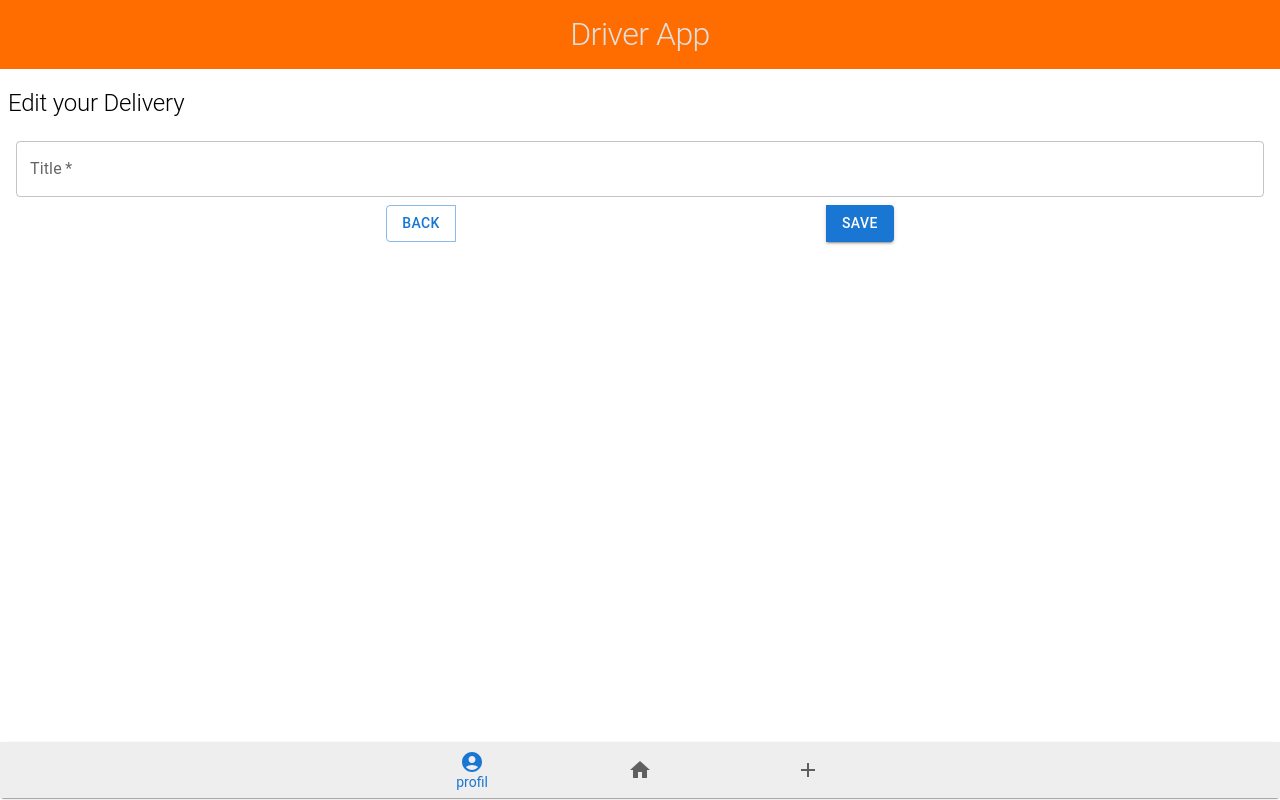
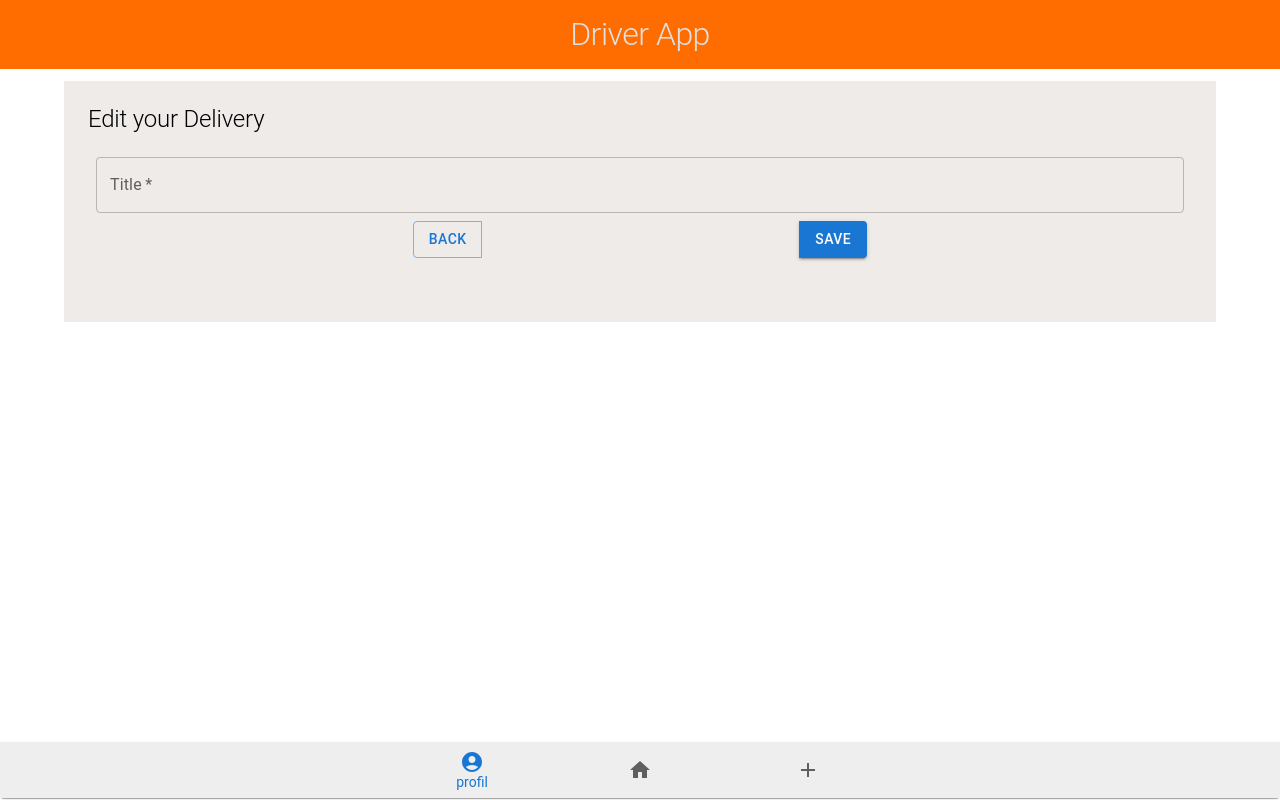
Before and after one commit to neuefische/hh-java-23-1-teamproject-driver, a React (Create React App) app in the folder frontend/: page /edit/1 in a window 1280 px wide. Built offline with nearby package versions, Linux system fonts and the light colour scheme; no server answers.

Commit message:
add style edit form

```diff
--- a/frontend/src/App.tsx
+++ b/frontend/src/App.tsx
@@ -64,15 +64,20 @@ function App() {
                                    </Box>
                                </Container>
                            }/>
-                    <Route path="/edit/:id" element={<EditDelivery delivery={delivery}
-                                                                  // title={delivery.title}
-                                                                   loadDeliveryById={loadDeliveryById}
-                                                                   updateDelivery={updateDelivery}/>}/>
+                    <Route path="/edit/:id" element={
+                        <Container maxWidth="lg">
+                            <Box sx={{bgcolor: '#efebe9', p: "1rem", pb: "3rem"}}>
+                                <EditDelivery delivery={delivery}
+                                    // title={delivery.title}
+                                              loadDeliveryById={loadDeliveryById}
+                                              updateDelivery={updateDelivery}/></Box>
+                        </Container>}/>
                 </Routes>
                 <Navigation/>
             </div>
         </BrowserRouter>
-    );
+    )
+        ;
 }
 
 export default App;
--- a/frontend/src/components/EditDelivery.tsx
+++ b/frontend/src/components/EditDelivery.tsx
@@ -1,18 +1,17 @@
-import React, {useEffect, useState} from "react";
+import React, {useEffect} from "react";
 import {Typography} from "@mui/material";
 import Form from "./Form";
 import {DeliveryModel} from "../models/DeliveryModel";
-import {useParams} from "react-router-dom";
+import {useNavigate, useParams} from "react-router-dom";
 
 type EditProps = {
-    // title: string,
     delivery: DeliveryModel;
     loadDeliveryById: (id: string) => void,
     updateDelivery: (id: string, delivery: DeliveryModel) => void
 }
 export default function EditDelivery(props: EditProps) {
-    const [title, setTitle] = useState<string>(props.delivery.title);
     const {id} = useParams();
+    const navigate = useNavigate();
 
     useEffect(() => {
         if (id) {
@@ -21,11 +20,11 @@ export default function EditDelivery(props: EditProps) {
         //eslint-disable-next-line
     }, [id]);
     console.log("Delivery", props.delivery);
-    console.log("title", title);
 
     const handleSubmit = (title: string) => {
         const updatedDelivery: DeliveryModel = {...props.delivery, title: title};
         props.updateDelivery(updatedDelivery.id, updatedDelivery);
+        navigate('/home')
         // console.log("updated", updatedDelivery);
     }
 
--- a/frontend/src/components/Form.tsx
+++ b/frontend/src/components/Form.tsx
@@ -5,13 +5,13 @@ import {useNavigate} from "react-router-dom";
 
 type FormProps = {
     handleSubmit: (title: string) => void,
-    buttonText: string
+    buttonText: string,
 }
 export default function Form(props: FormProps) {
     const [title, setTitle] = useState<string>("");
     const navigate = useNavigate();
 
-   const onSubmit = () => {
+    const onSubmit = () => {
         props.handleSubmit(title)
         setTitle("");
     }
```
